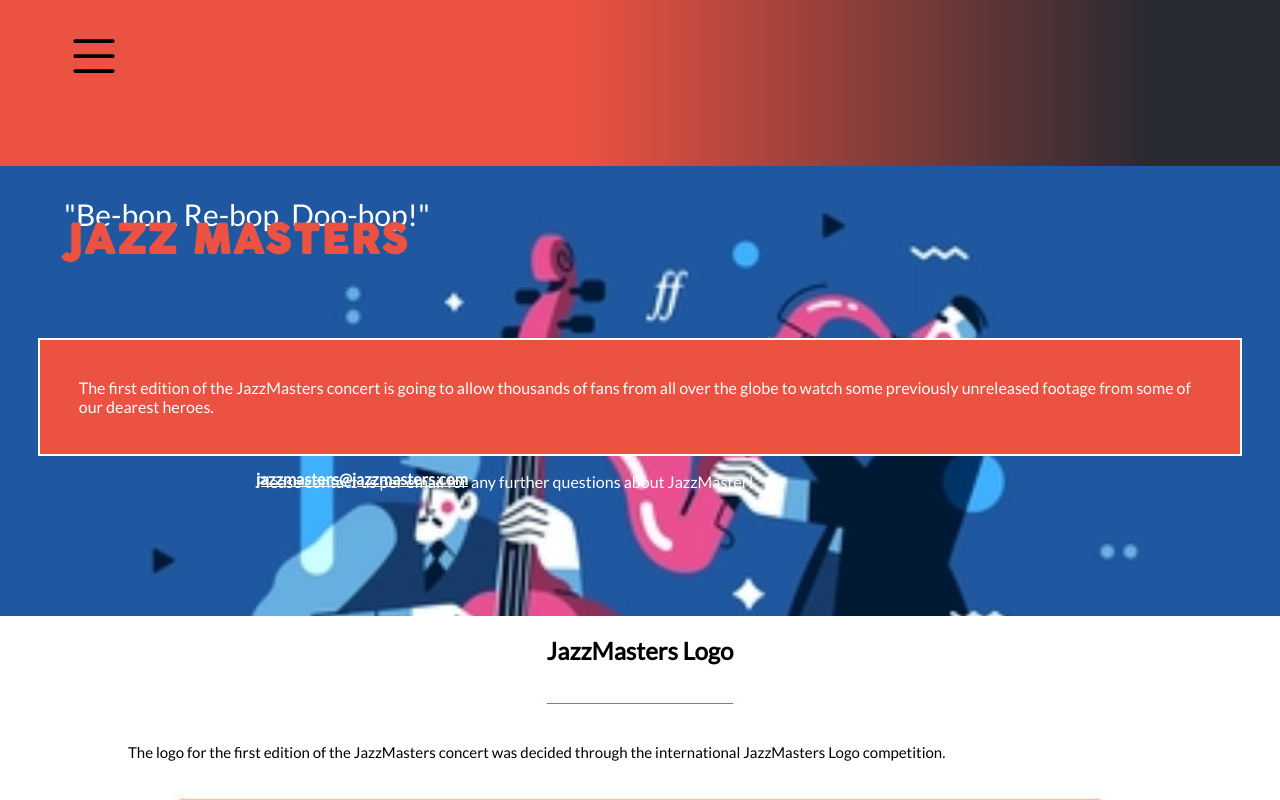
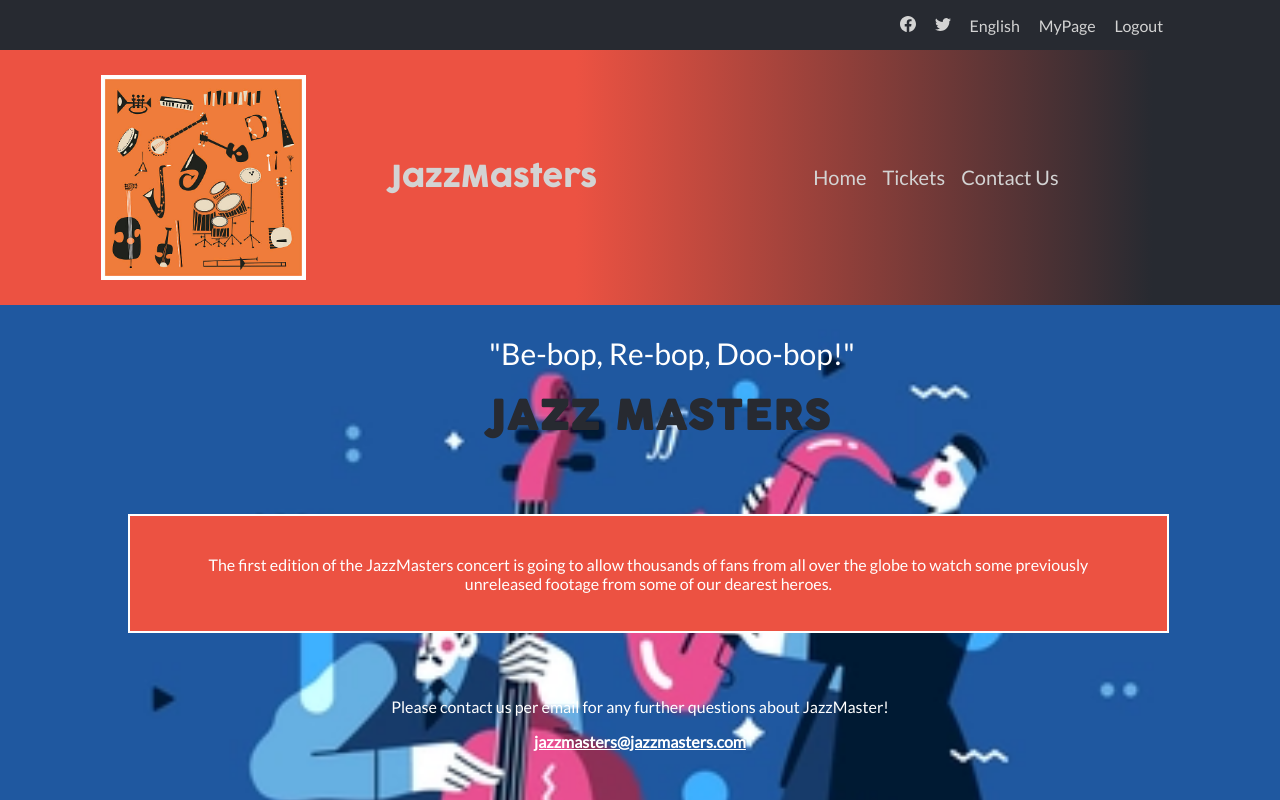
Before and after one commit to vechicin/Capstone, a website: page about.html in a window 1280 px wide. Shown: the top 800 px of the page. Drawn offline with Linux system fonts and the light colour scheme.

Commit message:
Finish about page desktop version

```diff
--- a/about.css
+++ b/about.css
@@ -6,6 +6,20 @@
 @font-face {
   font-family: Coconum;
   src: url(./assets/fonts/Cocogoose\ Pro\ Italic-trial.ttf);
+}
+
+@media screen and (max-width: 768px) {
+  .social-navbar {
+    display: none;
+  }
+
+  .desktop-title {
+    display: none;
+  }
+
+  .navbar-items {
+    display: none;
+  }
 }
 
 body {
@@ -138,3 +152,112 @@ main {
   margin-left: 35%;
   margin-bottom: 10%;
 }
+
+@media screen and (min-width: 768px) {
+  .navbar {
+    display: none;
+  }
+
+  .social-navbar {
+    display: flex;
+    flex-direction: row;
+    justify-content: flex-end;
+    background-color: #272a31;
+    height: 50px;
+    font-family: 'Lato', sans-serif;
+  }
+
+  .social-media-list {
+    display: flex;
+    flex-direction: row;
+    margin-right: 15%;
+    gap: 10%;
+    list-style: none;
+  }
+
+  a {
+    display: flex;
+    text-decoration: none;
+    color: #d3d3d3;
+  }
+
+  .navbar {
+    display: flex;
+    flex-direction: row;
+    align-items: center;
+    font-family: 'Lato', sans-serif;
+    font-size: 20px;
+    color: #d3d3d3;
+  }
+
+  .bi-list {
+    display: none;
+  }
+
+  .desktop-title {
+    display: flex;
+    flex-direction: row;
+    justify-content: center;
+    align-items: center;
+  }
+
+  .desktop-icon {
+    width: 25%;
+    height: auto;
+    margin-right: 10%;
+    padding-top: 3%;
+    padding-bottom: 3%;
+  }
+
+  .desktop-name {
+    margin-right: 15%;
+    font-family: 'Cocogoose', sans-serif;
+    font-size: 30px;
+  }
+
+  .navbar-items {
+    display: flex;
+    flex-direction: row;
+    justify-content: space-evenly;
+    align-items: center;
+    list-style: none;
+    gap: 30%;
+  }
+
+  .navbar-item {
+    margin-left: -30%;
+  }
+
+  .lede {
+    display: flex;
+    margin-bottom: 0;
+    justify-content: center;
+  }
+
+  .title {
+    display: flex;
+    justify-content: center;
+    color: #272a31;
+  }
+
+  .main-description {
+    margin-left: 10%;
+    margin-bottom: 5%;
+    width: 75%;
+    text-align: center;
+  }
+
+  .main-tag {
+    margin-bottom: 0;
+    text-align: center;
+  }
+
+  .email-address {
+    display: flex;
+    justify-content: center;
+  }
+
+  .logo-description {
+    text-align: center;
+  }
+}
--- a/about.html
+++ b/about.html
@@ -14,12 +14,46 @@
 </head>
 
 <body>
+  <nav class="social-navbar">
+    <ul class="social-media-list">
+      <li class="social-media">
+        <a href="#">
+          <svg xmlns="http://www.w3.org/2000/svg" width="16" height="16" fill="currentColor" class="bi bi-facebook"
+            viewBox="0 0 16 16">
+            <path
+              d="M16 8.049c0-4.446-3.582-8.05-8-8.05C3.58 0-.002 3.603-.002 8.05c0 4.017 2.926 7.347 6.75 7.951v-5.625h-2.03V8.05H6.75V6.275c0-2.017 1.195-3.131 3.022-3.131.876 0 1.791.157 1.791.157v1.98h-1.009c-.993 0-1.303.621-1.303 1.258v1.51h2.218l-.354 2.326H9.25V16c3.824-.604 6.75-3.934 6.75-7.951z" />
+          </svg>
+        </a>
+      </li>
+      <li class="social-media">
+        <a href="#">
+          <svg xmlns="http://www.w3.org/2000/svg" width="16" height="16" fill="currentColor" class="bi bi-twitter"
+            viewBox="0 0 16 16">
+            <path
+              d="M5.026 15c6.038 0 9.341-5.003 9.341-9.334 0-.14 0-.282-.006-.422A6.685 6.685 0 0 0 16 3.542a6.658 6.658 0 0 1-1.889.518 3.301 3.301 0 0 0 1.447-1.817 6.533 6.533 0 0 1-2.087.793A3.286 3.286 0 0 0 7.875 6.03a9.325 9.325 0 0 1-6.767-3.429 3.289 3.289 0 0 0 1.018 4.382A3.323 3.323 0 0 1 .64 6.575v.045a3.288 3.288 0 0 0 2.632 3.218 3.203 3.203 0 0 1-.865.115 3.23 3.23 0 0 1-.614-.057 3.283 3.283 0 0 0 3.067 2.277A6.588 6.588 0 0 1 .78 13.58a6.32 6.32 0 0 1-.78-.045A9.344 9.344 0 0 0 5.026 15z" />
+          </svg>
+        </a>
+      </li>
+      <li class="social-media"><a href="#">English</a></li>
+      <li class="social-media"><a href="#">MyPage</a></li>
+      <li class="social-media"><a href="#">Logout</a></li>
+    </ul>
+  </nav>
   <nav class="navbar">
     <svg xmlns="http://www.w3.org/2000/svg" width="60" height="60" fill="currentColor" class="bi bi-list"
       viewBox="0 0 16 16">
       <path fill-rule="evenodd"
         d="M2.5 12a.5.5 0 0 1 .5-.5h10a.5.5 0 0 1 0 1H3a.5.5 0 0 1-.5-.5zm0-4a.5.5 0 0 1 .5-.5h10a.5.5 0 0 1 0 1H3a.5.5 0 0 1-.5-.5zm0-4a.5.5 0 0 1 .5-.5h10a.5.5 0 0 1 0 1H3a.5.5 0 0 1-.5-.5z" />
     </svg>
+    <div class="desktop-title">
+      <img class="desktop-icon" src="./assets/images/istockphoto-607972154-612x612.jpeg" alt="JazzMasters logo">
+      <p class="desktop-name">JazzMasters</p>
+    </div>
+    <ul class="navbar-items">
+      <li class="navbar-item"><a href="index.html">Home</a></li>
+      <li class="navbar-item"><a href="#">Tickets</a></li>
+      <li class="navbar-item"><a href="#">Contact Us</a></li>
+    </ul>
   </nav>
 
   <main>
@@ -27,7 +61,8 @@
     <h1 class="title">JAZZ MASTERS</h1>
     <article>
       <p class="main-description">
-        The first edition of the JazzMasters concert is going to allow thousands of fans from all over the globe to watch some previously
+        The first edition of the JazzMasters concert is going to allow thousands of fans from all over the globe to
+        watch some previously
         unreleased footage from some of our dearest heroes.
       </p>
     </article>
@@ -41,7 +76,8 @@
 
   <section class="logo">
     <h2 class="logo-title">JazzMasters Logo</h2>
-    <p class="logo-description">The logo for the first edition of the JazzMasters concert was decided through the international JazzMasters Logo competition.</p>
+    <p class="logo-description">The logo for the first edition of the JazzMasters concert was decided through the
+      international JazzMasters Logo competition.</p>
     <img class="logo-image" src="./assets/images/istockphoto-607972154-612x612.jpeg" alt="The JazzMasters logo">
   </section>
 
@@ -49,7 +85,9 @@
     <h2 class="partnerships-title">In Partnership With:</h2>
     <div class="partner-logos">
       <img class="downbeat" src="./assets/images/4570723_orig.png" alt="Downbeat Magazine Logo">
-      <img class="montreux" src="./assets/images/52nd-montreux-jazz-festival-switzerland-shutterstock-editorial-9735005bf.jpeg" alt="Montreux Jazz Festival Logo">
+      <img class="montreux"
+        src="./assets/images/52nd-montreux-jazz-festival-switzerland-shutterstock-editorial-9735005bf.jpeg"
+        alt="Montreux Jazz Festival Logo">
     </div>
   </section>
 </body>
```
Also changed, not shown: index.html (+1 -1 lines).
